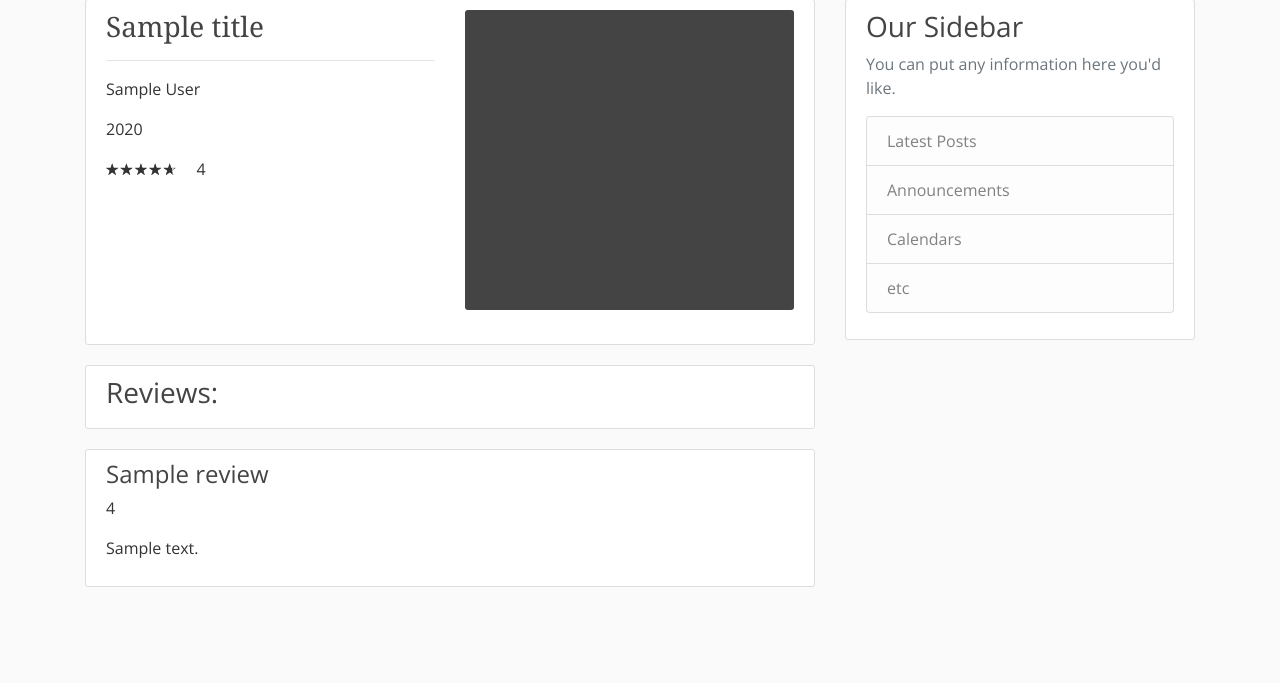
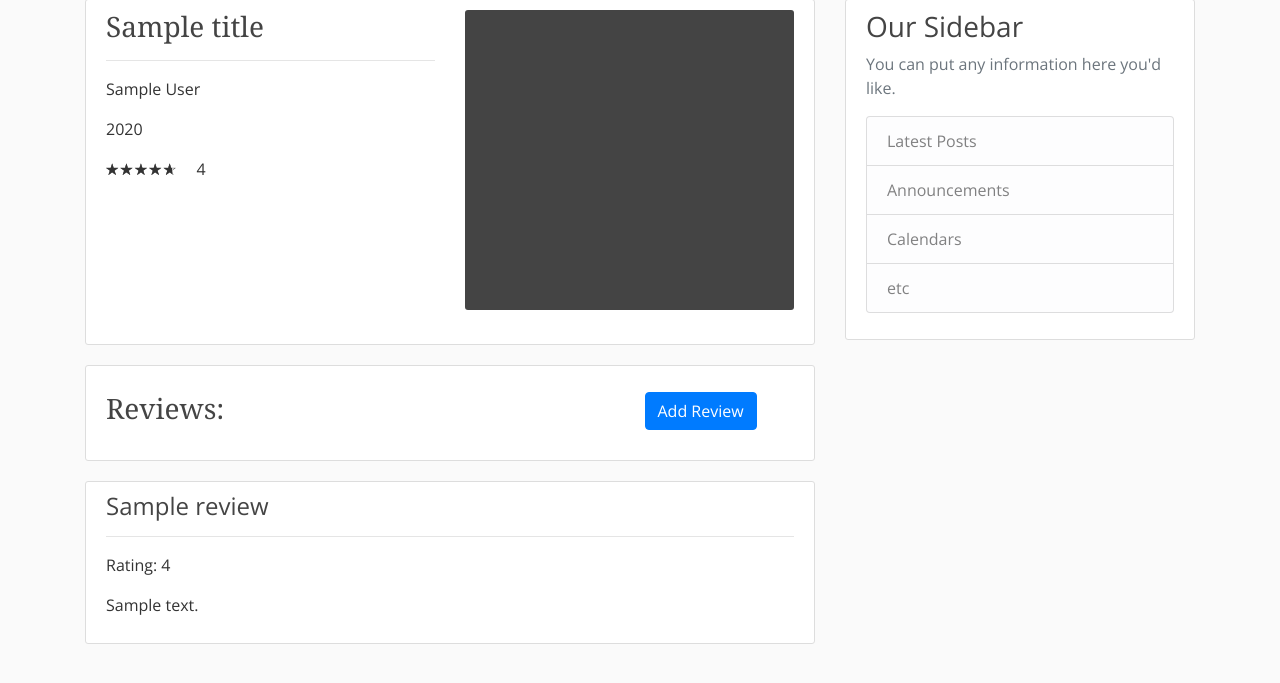
Before and after one commit to johnathaningle/CS50-WEB-3, a Flask app: template booknetwork/templates/book.html in a window 1280 px wide. Shown: the part 81-764 px from the top of the page. Run offline with Flask 2, Linux system fonts and the light colour scheme; tables that the repository leaves empty hold one stand-in row (values such as "Sample post"); the template is opened without the code that fills it: values that come from a table or form of the project are taken from there, most other values are stand-ins (such as "Sample title", 1, 10 or a date in 2020); some libraries are stand-ins or nearby versions.

Commit message:
Add "Add review" Button

```diff
--- a/booknetwork/templates/book.html
+++ b/booknetwork/templates/book.html
@@ -25,7 +25,14 @@
     </div>
     </div>
     <div class="content-section">
-        <h3>Reviews:</h3>
+        <div class="row mt-3 mb-3">
+            <div class="col-md-9">
+                <h3 class="book-title">Reviews:</h3>
+            </div>
+            <div class="col-md-3">
+                <button type="button" id="add-review" class="btn btn-primary">Add Review</button>
+            </div>
+        </div>
     </div>
     <!--review content goes here-->
 
@@ -33,7 +40,8 @@
             {% for review in reviews %}
             <div class="content-section">
                 <h4>{{ review.title }}</h4>
-                <p>{{ review.rating }}</p>
+                <hr>
+                <p>Rating: {{ review.rating }}</p>
                 <p>{{ review.content }}</p>
             </div>
             {% endfor %}
```
